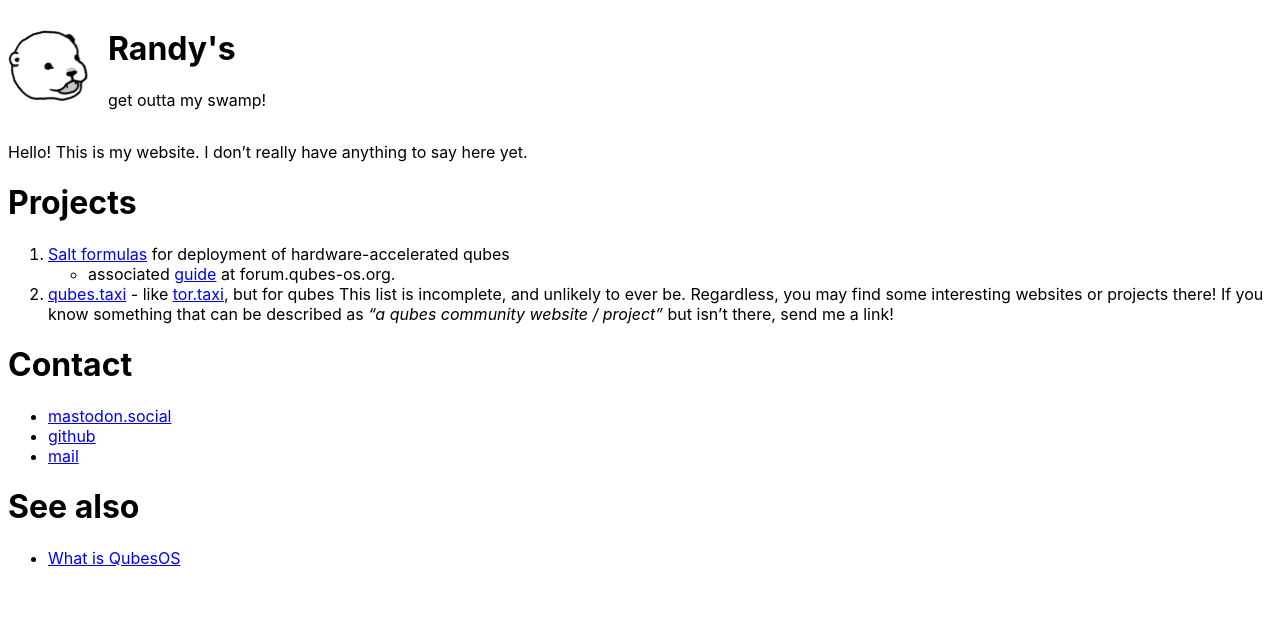
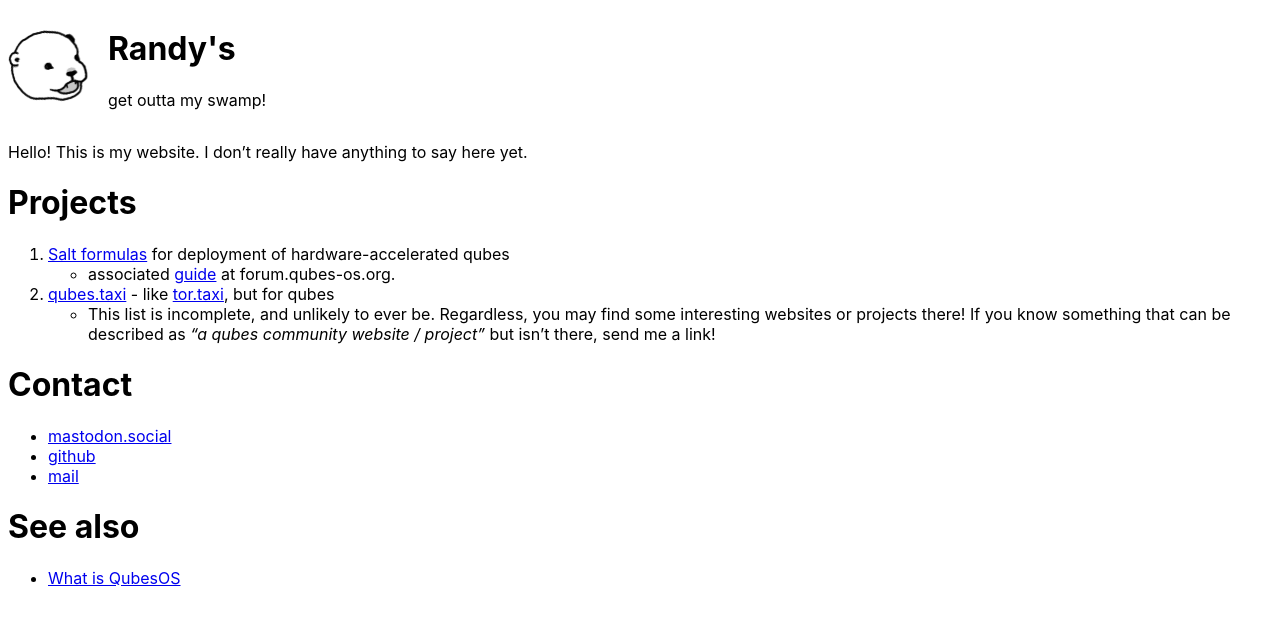
Before and after one commit to RandyTheOtter/RandyTheOtter.github.io, a Jekyll site: the page built from index.md, in a window 1280 px wide. Shown: the top 625 px of the page. Built offline with Jekyll 4.4.1, drawn with Linux system fonts in a browser that asks for light colours.

Commit message:
Update reference

```diff
--- a/index.md
+++ b/index.md
@@ -14,7 +14,7 @@ Hello! This is my website. I don't really have anything to say here yet.
 1. [Salt formulas](https://github.com/RandyTheOtter/nvidia-driver) for deployment of hardware-accelerated qubes
   - associated [guide](https://forum.qubes-os.org/t/salt-automating-nvidia-gpu-passthrough-fedora-41/30038) at forum.qubes-os.org.
 2. [qubes.taxi](https://otter2.codeberg.page/qubes.taxi/@pages/) - like [tor.taxi](https://tor.taxi), but for qubes
-  This list is incomplete, and unlikely to ever be. Regardless, you may find some interesting websites or projects there! If you know something that can be described as *"a qubes community website / project"* but isn't there, send me a link!
+  - This list is incomplete, and unlikely to ever be. Regardless, you may find some interesting websites or projects there! If you know something that can be described as *"a qubes community website / project"* but isn't there, send me a link!
 
 # Contact
 
```
